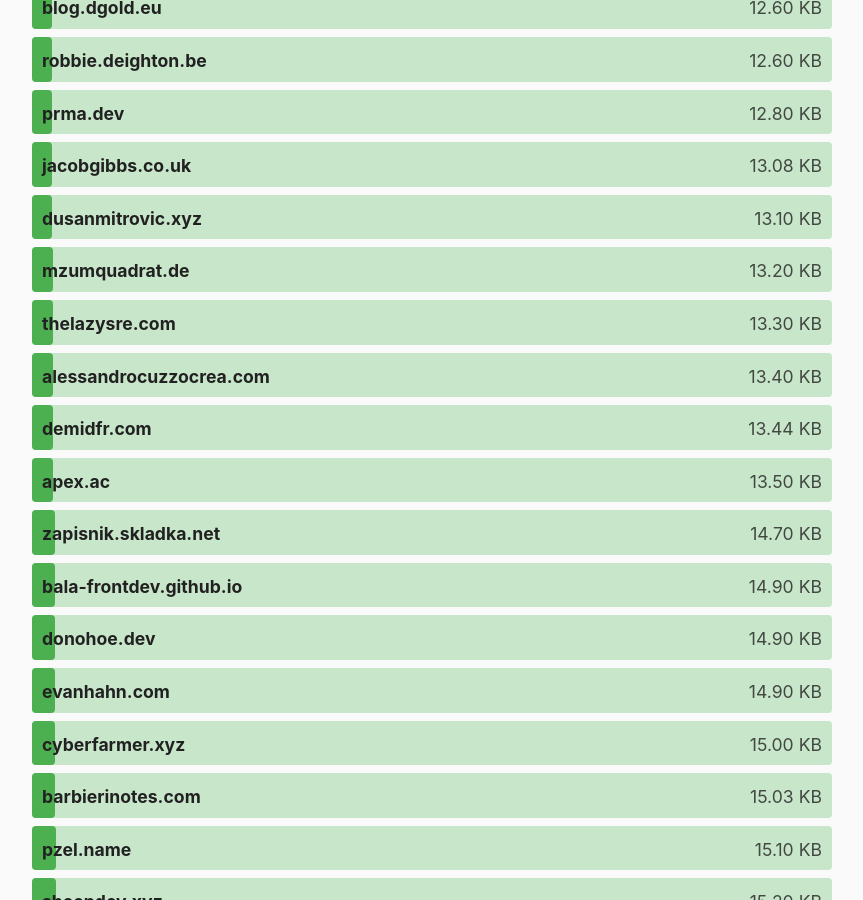
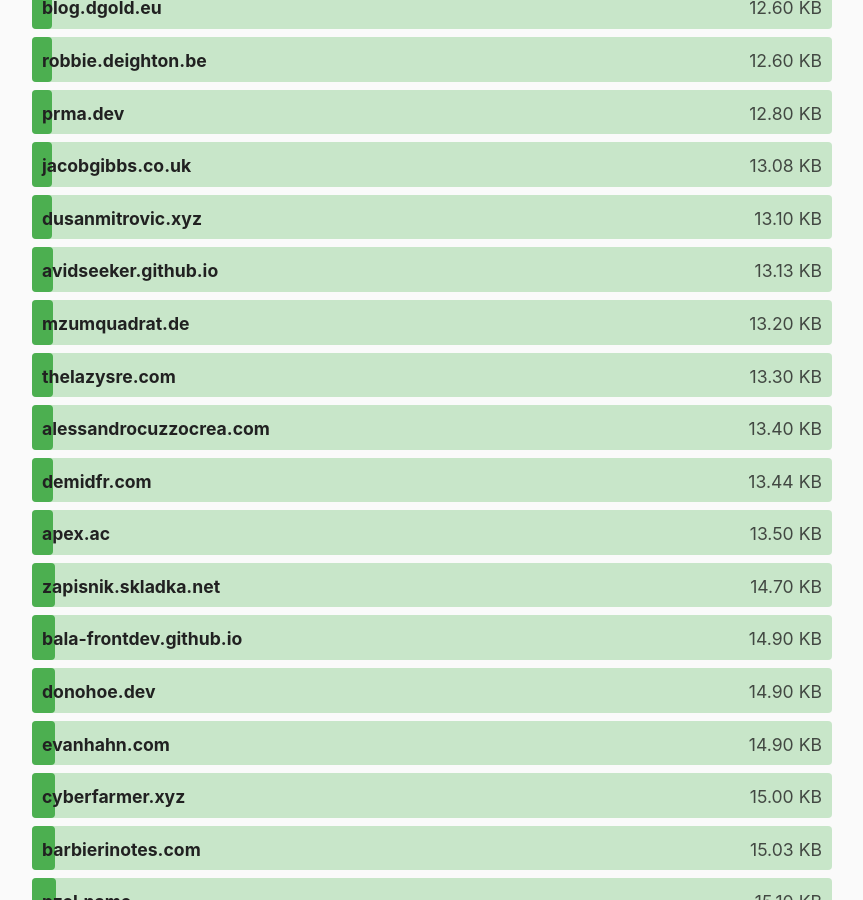
Before and after one commit to kevquirk/512kb.club, a Jekyll site: the page built from index.md, in a window 1280 px wide and 900 px high, scrolled down 7003 px. Shown: the whole window, without its empty margins (208-1071 px from the left). Built offline with Jekyll 4.4.1, drawn with Linux system fonts in a browser that asks for light colours.

Commit message:
Add avidseeker.github.io

```diff
--- a/_data/sites.yml
+++ b/_data/sites.yml
@@ -4052,3 +4052,8 @@
   url: https://zwieratko.sk/
   size: 28.07
   last_checked: 2024-02-11
+
+- domain: avidseeker.github.io
+  url: https://avidseeker.github.io
+  size: 13.13
+  last_checked: 2024-06-30
```
